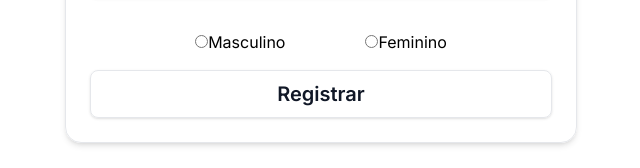
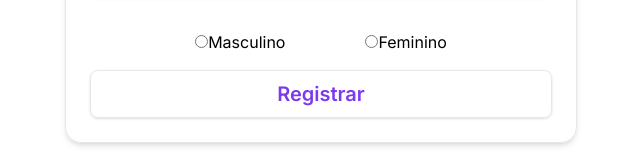
Before and after one commit to AdrianoATBS/dummyjson-commerce, a Next.js app: page /register in a window 1280 px wide. Shown: the part 635-803 px from the top of the page, without its empty margins (319-959 px from the left). Built offline with nearby package versions, Linux system fonts and the light colour scheme.

Commit message:
style: altera cor do botão de LoginForm e RegisterForm

```diff
--- a/src/features/autenticacao/components/LoginForm.tsx
+++ b/src/features/autenticacao/components/LoginForm.tsx
@@ -25,7 +25,7 @@ export default function LoginForm() {
                 </div>
 
                 <BotaoGenerico texto="Entrar" onClick={() => console.log("Login clicado")}
-                    className="w-full h3 border border-borda rounded-lg px-3 py-2 shadow-sm
+                    className="w-full h3 border border-borda text-cor-primaria rounded-lg px-3 py-2 shadow-sm
                      cursor-pointer active:scale-95
                      hover:bg-cor-primaria hover:text-destaque-suave" />
 
--- a/src/features/autenticacao/components/RegisterForm.tsx
+++ b/src/features/autenticacao/components/RegisterForm.tsx
@@ -61,7 +61,7 @@ export default function RegisterForm() {
             </div>
 
             <BotaoGenerico texto="Registrar" onClick={() => console.log("Registrar clicado")}
-                className="w-full h3 border border-borda rounded-lg px-3 py-2 shadow-sm
+                className="w-full h3 border border-borda text-cor-primaria rounded-lg px-3 py-2 shadow-sm
                  cursor-pointer active:scale-95
                  hover:bg-cor-primaria hover:text-destaque-suave" />
 
```
